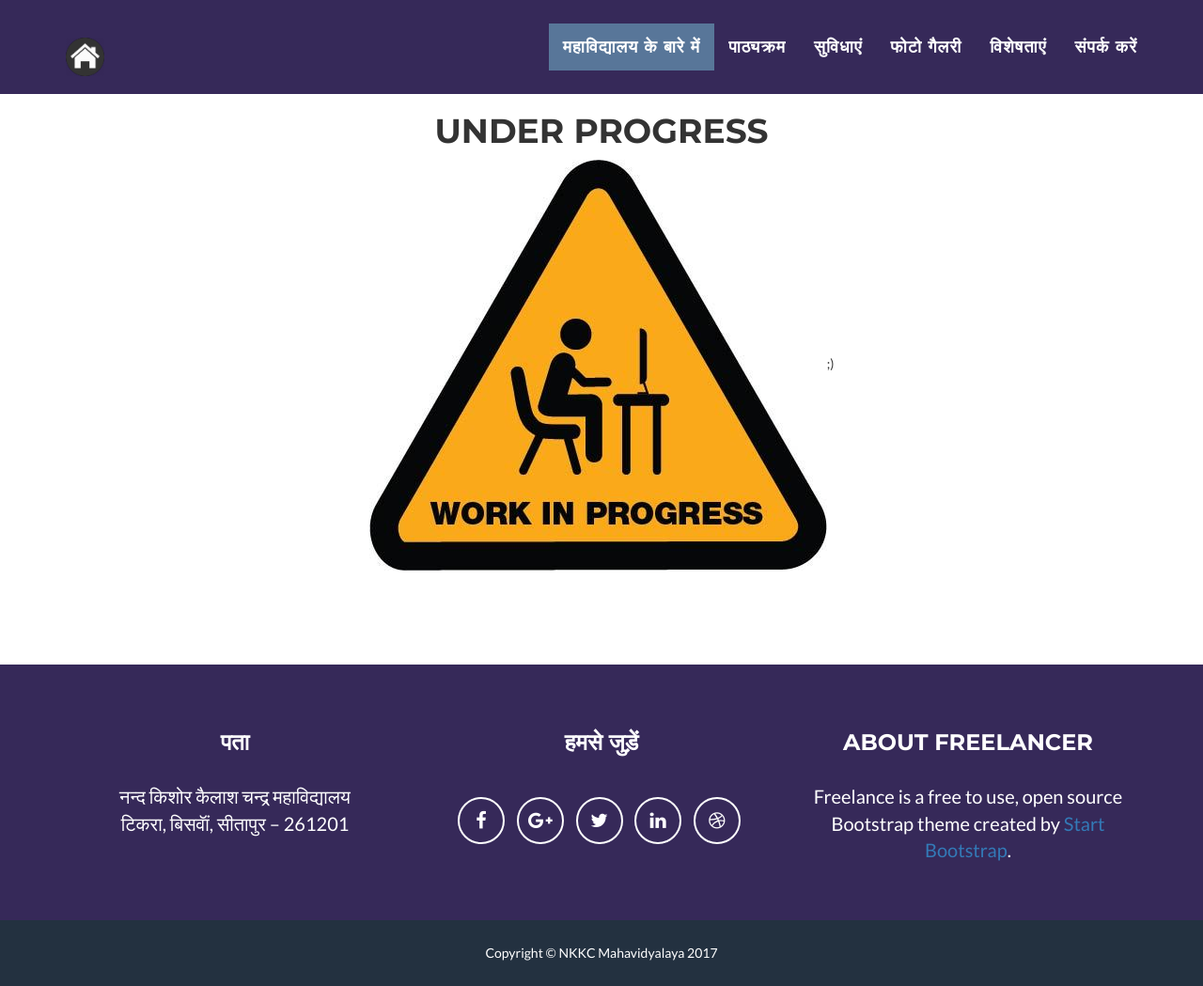
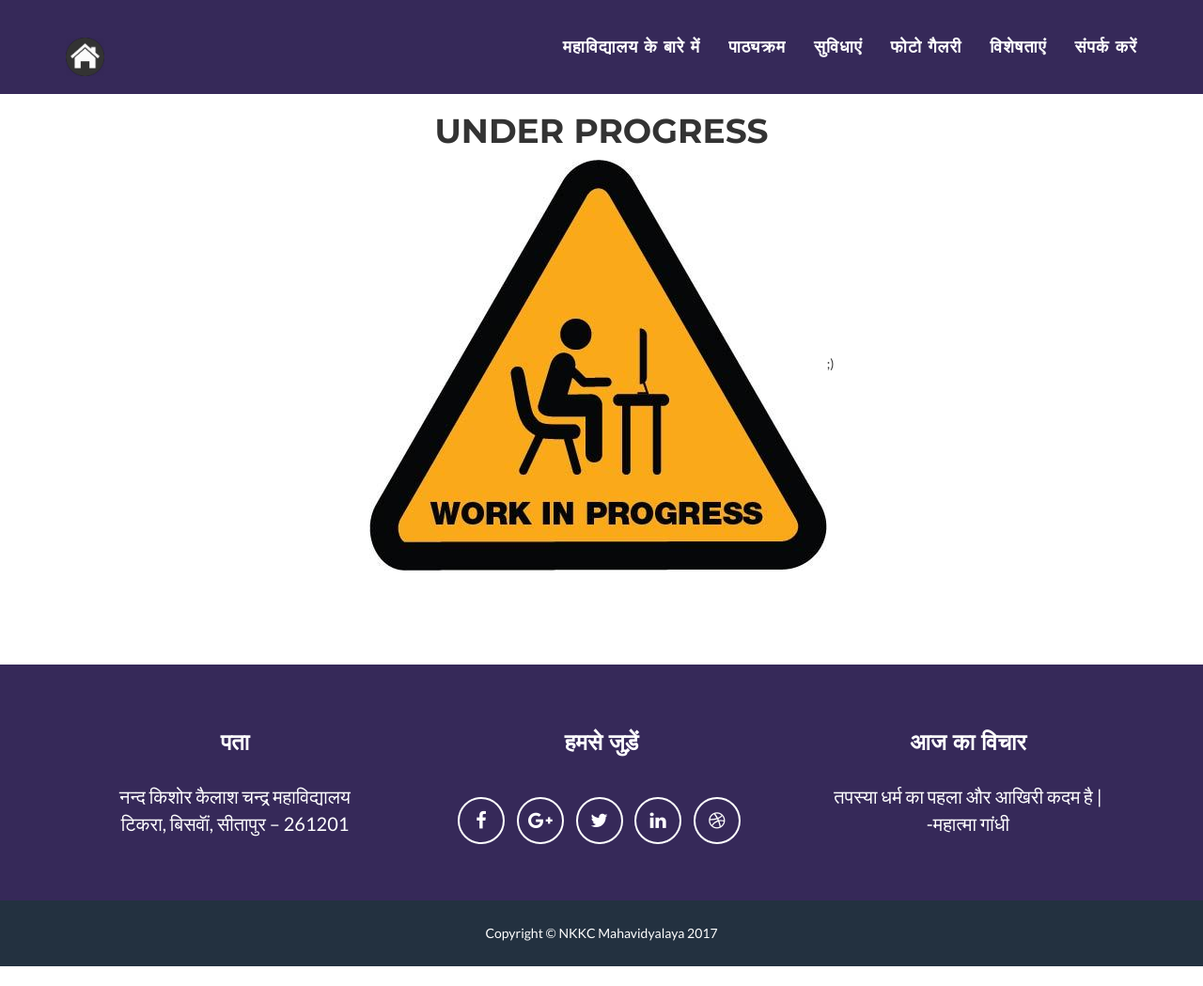
Before and after one commit to SurajViitk/NKKCsite, a website: page wip.html in a window 1280 px wide. Shown: the whole page at 94% size. After the commit the page ends 1028 px from the top, so only its background shows below. Drawn offline with nearby package versions, Linux system fonts and the light colour scheme; files that its build step writes are made by us from their sources.

Commit message:
final before release

```diff
--- a/css/freelancer.css
+++ b/css/freelancer.css
@@ -170,7 +170,7 @@ header .intro-text .skills {
   color: white;
 }
 .navbar-custom .navbar-nav li a:hover {
-  color: #587699;
+  color: #b5322b;
 }
 .navbar-custom .navbar-nav li a:focus,
 .navbar-custom .navbar-nav li a:active {
--- a/wip.html
+++ b/wip.html
@@ -10,7 +10,7 @@
     <meta name="author" content="">
 
     <title>नन्द किशोर कैलाश चन्द्र महाविद्यालय</title>
-
+	<link rel="shortcut icon" href="img/profile.gif" />
     <!-- Bootstrap Core CSS -->
     <link href="vendor/bootstrap/css/bootstrap.min.css" rel="stylesheet">
 
@@ -52,7 +52,7 @@
                         <a href="#page-top">top</a>
                     </li>
 					<li id="nlink">
-                        <a href="aboutm.html#sec" style="font-size:18px; background-color:#587699;">महाविद्यालय के बारे में</a>
+                        <a href="aboutm.html#sec" style="font-size:18px;">महाविद्यालय के बारे में</a>
                     </li>
 					<li >
                         <a href="path.html" style="font-size:18px">पाठ्यक्रम</a>
@@ -114,8 +114,8 @@
                         </ul>
                     </div>
                     <div class="footer-col col-md-4">
-                        <h3>About Freelancer</h3>
-                        <p>Freelance is a free to use, open source Bootstrap theme created by <a href="http://startbootstrap.com">Start Bootstrap</a>.</p>
+                        <h3>आज का विचार </h3>
+                        <p id="akv"></p>
                     </div>
                 </div>
             </div>
```
Also changed, not shown: aboutm.html (+4 -2 lines), index.html (+4 -2 lines), path.html (+3 -2 lines), serv.html (+3 -2 lines), README.md, js/freelancer.min.js.
